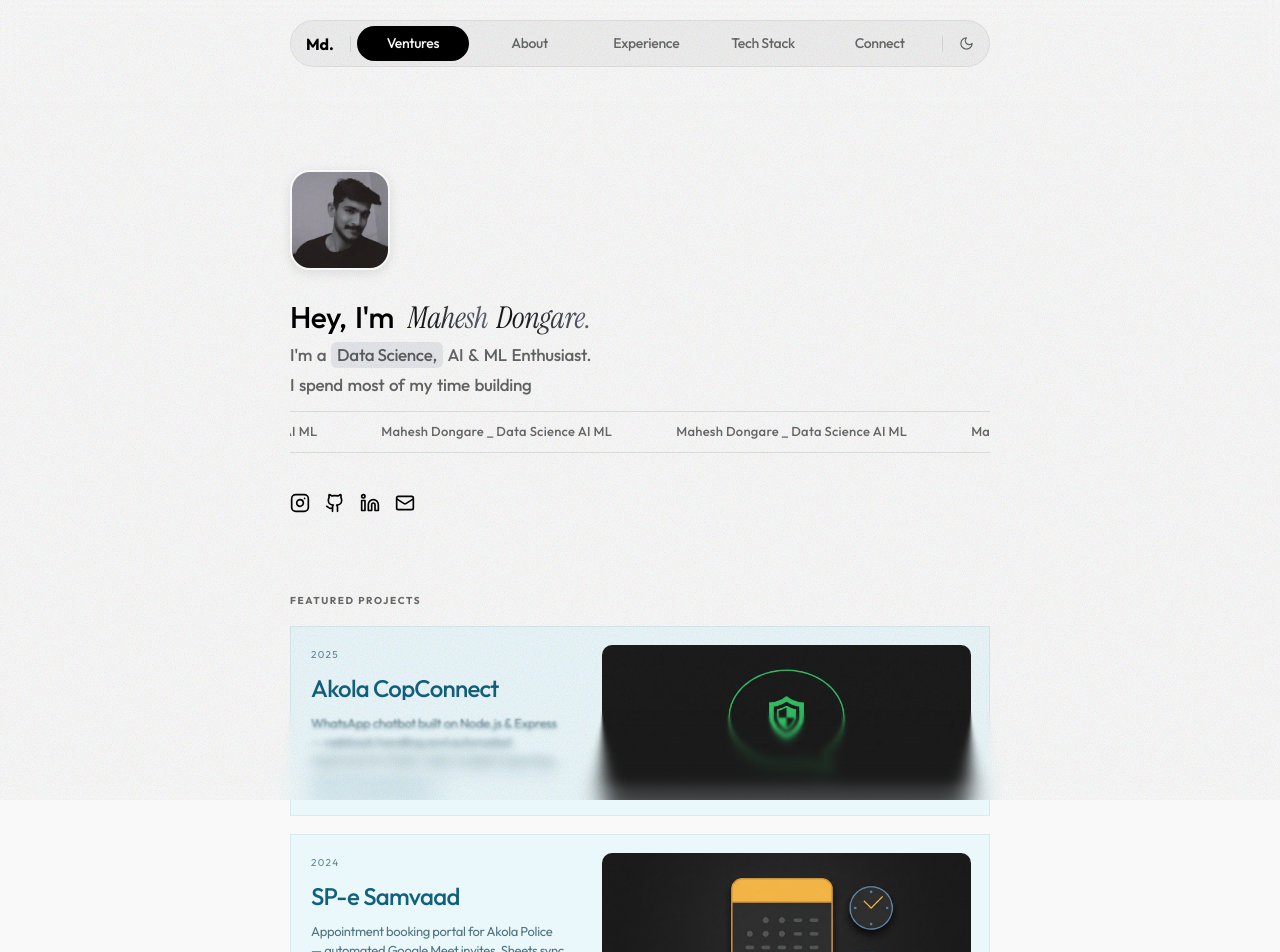
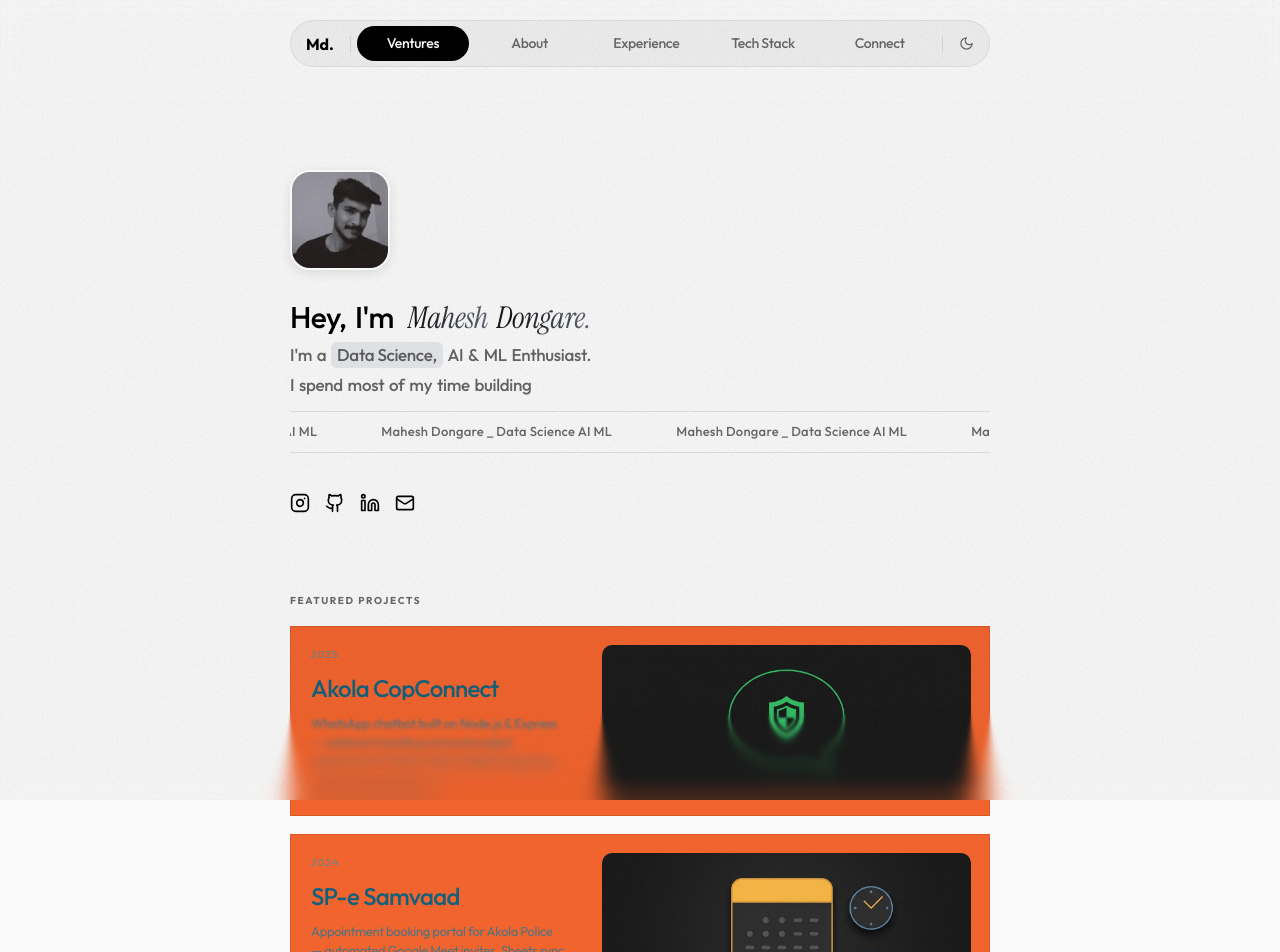
Before and after one commit to mahesh-atx/Minimal_Portfolio, a React (Vite) app: page / in a window 1280 px wide. Shown: the top 952 px of the page. Built offline with nearby package versions, Linux system fonts and the light colour scheme.

Commit message:
Use orange card backgrounds for ventures and contact
Co-authored-by: arena-agent <297053741+arena-agent@users.noreply.github.com>

```diff
--- a/src/sections/Connect.jsx
+++ b/src/sections/Connect.jsx
@@ -19,7 +19,7 @@ export default function Connect({ dark, handleCopyEmail }) {
             target={link.link.startsWith('mailto:') ? undefined : '_blank'}
             rel={link.link.startsWith('mailto:') ? undefined : 'noopener noreferrer'}
             onClick={link.link.startsWith('mailto:') ? (e) => handleCopyEmail(e, link.link.replace('mailto:', '')) : undefined}
-            className="group flex items-center justify-between gap-4 px-4 py-4 rounded-[14px] bg-white shadow-card border border-black/[0.04] dark:border-white/10 hover:border-black/10 dark:hover:border-white/20 transition-colors"
+            className="group flex items-center justify-between gap-4 px-4 py-4 rounded-[14px] bg-[#F1642E] shadow-card border border-black/[0.12] dark:border-black/20 hover:border-black/30 dark:hover:border-black/35 transition-colors"
           >
             <div className="flex items-center gap-4">
               <Magnetic strength={0.45} className="w-fit">
--- a/src/sections/Ventures.jsx
+++ b/src/sections/Ventures.jsx
@@ -25,7 +25,7 @@ export default function Ventures() {
           href={venture.link}
           target="_blank"
           rel="noopener noreferrer"
-          className="group flex h-[190px] max-[809px]:h-[158px] w-full items-stretch overflow-hidden border border-[#d8eaf0] bg-[#eaf7fb] transition-colors hover:border-[#a9d4df] dark:border-white/10 dark:bg-[#1b2930] dark:hover:border-white/20"
+          className="group flex h-[190px] max-[809px]:h-[158px] w-full items-stretch overflow-hidden border border-black/10 bg-[#F1642E] transition-colors hover:border-black/25 dark:border-black/20 dark:hover:border-black/35"
         >
           <div className="flex w-[42%] min-w-0 shrink-0 flex-col justify-between p-[20px] max-[809px]:w-[45%] max-[809px]:p-[14px]">
             <div className="min-w-0">
```
